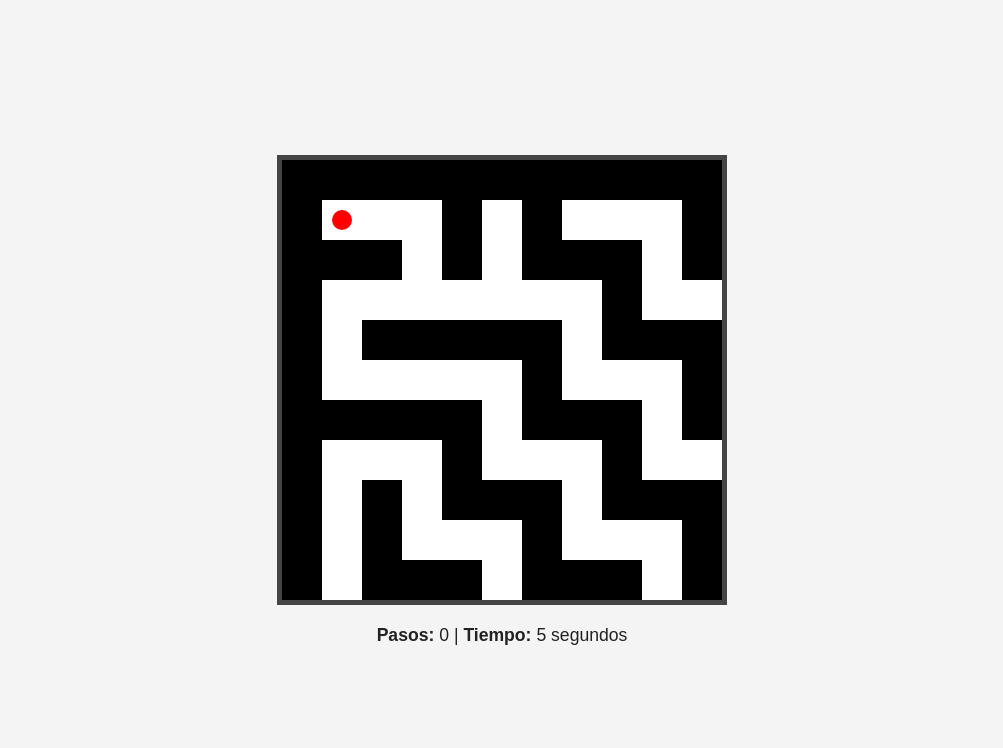
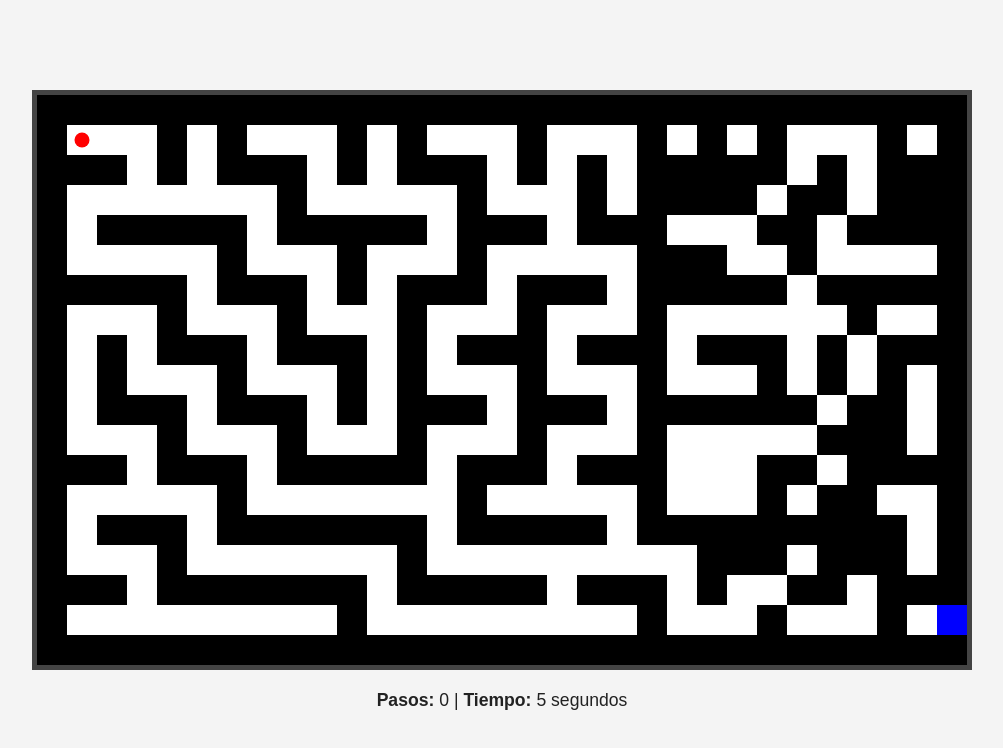
Before and after one commit to nahuescherneski-cmd/alicia, a plain HTML site: page index.html in a window 1280 px wide. Shown: the whole page, without its empty margins (138-1141 px from the left). Drawn offline with Linux system fonts and the light colour scheme.

Commit message:
Update index.html

```diff
--- a/index.html
+++ b/index.html
@@ -89,7 +89,7 @@
 
   <!-- LABERINTO -->
   <div id="laberintoContainer">
-    <canvas id="laberinto" width="440" height="440"></canvas>
+    <canvas id="laberinto"></canvas>
     <div class="infoPanel">
       <p><strong>Pasos:</strong> <span id="pasos">0</span> | <strong>Tiempo:</strong> <span id="tiempo">0</span> segundos</p>
     </div>
@@ -138,7 +138,7 @@
     // Nuevo laberinto
     const canvas = document.getElementById("laberinto");
     const ctx = canvas.getContext("2d");
-    const tileSize = 40;
+    const tileSize = 30;  // Ajustamos el tamaño de la celda
     const maze = [
       [1,1,1,1,1,1,1,1,1,1,1,1,1,1,1,1,1,1,1,1,1,1,1,1,1,1,1,1,1,1,1],
       [1,0,0,0,1,0,1,0,0,0,1,0,1,0,0,0,1,0,0,0,1,0,1,0,1,0,0,0,1,0,1],
@@ -167,6 +167,10 @@
     let steps = 0;
     let timer = 0;
     let interval;
+
+    // Función para ajustar el tamaño del canvas según el laberinto
+    canvas.width = maze[0].length * tileSize;
+    canvas.height = maze.length * tileSize;
 
     // Función para dibujar el laberinto
     function dibujarLaberinto() {
```
